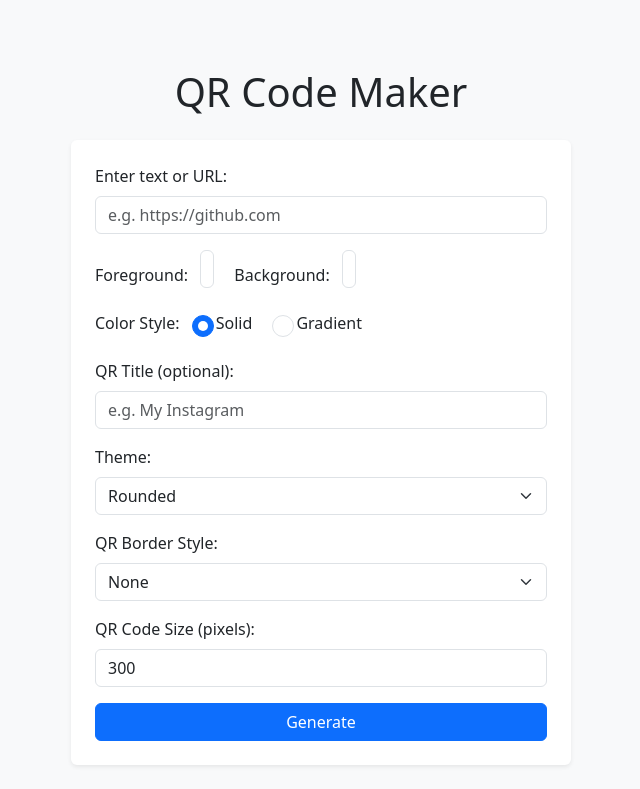
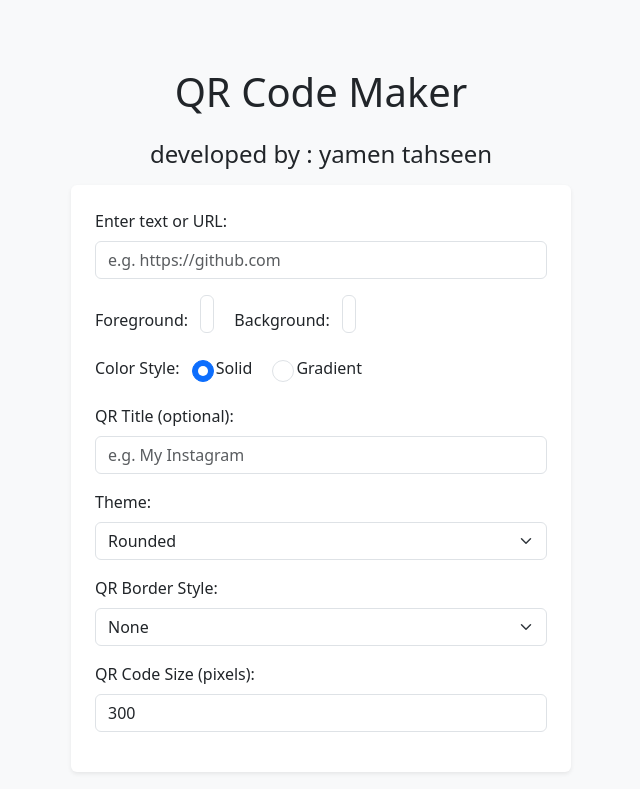
Before and after one commit to yamen1995/qr_code_maker, a Flask app: page / in a window 1280 px wide. Shown: the top 789 px of the page, without its empty margins (319-959 px from the left). Run offline with Flask 3, Linux system fonts and the light colour scheme.

Commit message:
added size control and improved UI

```diff
--- a/templates/index.html
+++ b/templates/index.html
@@ -11,6 +11,7 @@
 
   <div class="container py-5">
     <h1 class="text-center mb-4">QR Code Maker</h1>
+    <h4 class="text-center mb-3">developed by : yamen tahseen</h4>
 
     <form id="qrForm" method="POST" class="bg-white p-4 rounded shadow-sm">
       <div class="mb-3">
@@ -67,7 +68,7 @@
   <input type="number" name="size" id="size" class="form-control" value="300" min="100" max="1000" step="10">
 </div>
 
-      <button type="submit" class="btn btn-primary w-100">Generate</button>
+
     </form>
 
     <div id="preview" class="text-center mt-4">
```
